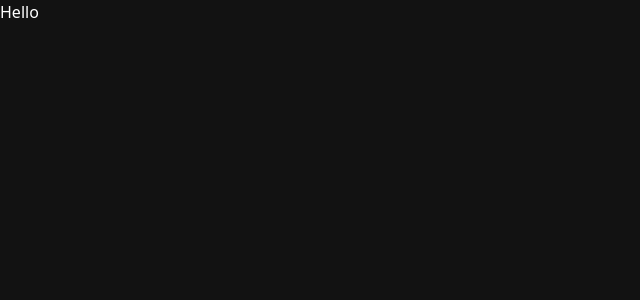
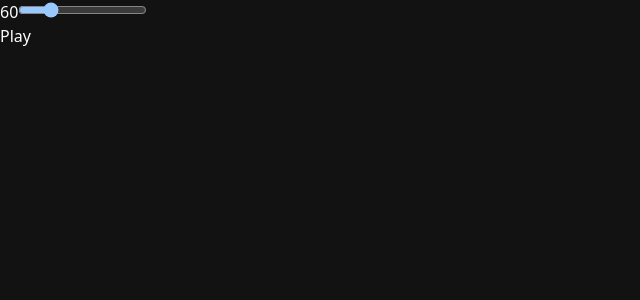
Before and after one commit to FirstDayAtWork/Metronomich, a React (Vite) app: page / in a window 1280 px wide. Shown: the top 300 px of the page, without its empty margins (0-640 px from the left). Built offline with nearby package versions, Linux system fonts and the light colour scheme.

Commit message:
feat: add basic metronome logic

```diff
--- a/src/App.tsx
+++ b/src/App.tsx
@@ -1,7 +1,9 @@
+import SoundPlayer from './components/sound-player';
+
 function App() {
   return (
     <>
-      <h1>Hello</h1>
+      <SoundPlayer />
     </>
   );
 }
--- /dev/null
+++ b/src/components/bpm-slider.tsx
@@ -0,0 +1,26 @@
+import type { ChangeEvent } from 'react';
+
+type BpmSliderProps = {
+  handleBpmValue: (event: ChangeEvent<HTMLInputElement>) => void;
+  bpmValue: number;
+};
+
+export default function BpmSlider(props: BpmSliderProps) {
+  const { handleBpmValue, bpmValue } = props;
+
+  return (
+    <div>
+      <output htmlFor="bpm">{bpmValue}</output>
+      <input
+        onChange={handleBpmValue}
+        id="bpm"
+        name="bpm-input"
+        type="range"
+        min={20}
+        max={200}
+        value={bpmValue}
+        step={1}
+      />
+    </div>
+  );
+}
--- /dev/null
+++ b/src/components/sound-player.tsx
@@ -0,0 +1,58 @@
+import { useEffect, useRef, useState } from 'react';
+import type { ChangeEvent } from 'react';
+import { sound } from '../utils/sound';
+import BpmSlider from './bpm-slider';
+
+export default function SoundPlayer() {
+  const [isPlayed, setIsPlayed] = useState(false);
+  const intervalRef = useRef<number>(null);
+
+  const [bpmValue, setBpmValue] = useState(60);
+
+  function handleBpmValue(event: ChangeEvent<HTMLInputElement>) {
+    setBpmValue(+event.target.value);
+  }
+
+  function playPause() {
+    if (!isPlayed) {
+      setIsPlayed(true);
+      return;
+    }
+
+    setIsPlayed(false);
+  }
+
+  useEffect(() => {
+    if (!isPlayed) {
+      if (intervalRef.current) {
+        clearTimeout(intervalRef.current);
+      }
+
+      sound.pause();
+      sound.currentTime = 0;
+      return;
+    }
+
+    const repeat = () => {
+      sound.pause();
+      sound.currentTime = 0;
+      sound.play();
+      intervalRef.current = setTimeout(repeat, 60000 / bpmValue);
+    };
+
+    repeat();
+
+    return () => {
+      if (intervalRef.current) {
+        clearTimeout(intervalRef.current);
+      }
+    };
+  }, [bpmValue, isPlayed]);
+
+  return (
+    <>
+      <BpmSlider handleBpmValue={handleBpmValue} bpmValue={bpmValue} />
+      <button onClick={playPause}>{isPlayed ? 'Pause' : 'Play'}</button>
+    </>
+  );
+}
--- /dev/null
+++ b/src/hooks/useDebounce.ts
@@ -0,0 +1,17 @@
+'use client';
+
+import { useEffect, useState } from 'react';
+
+export default function useDebounce<T>(value: T, delay = 500): T {
+  const [debounceValue, setDebounceValue] = useState(value);
+
+  useEffect(() => {
+    const id = setTimeout(() => {
+      setDebounceValue(value);
+    }, delay);
+
+    return () => clearTimeout(id);
+  }, [delay, value]);
+
+  return debounceValue;
+}
--- /dev/null
+++ b/src/utils/sound.ts
@@ -0,0 +1 @@
+export const sound = new Audio('/rs.wav');
```
Also changed, not shown: 2 other files (tests, documents, lock files or other folders).
